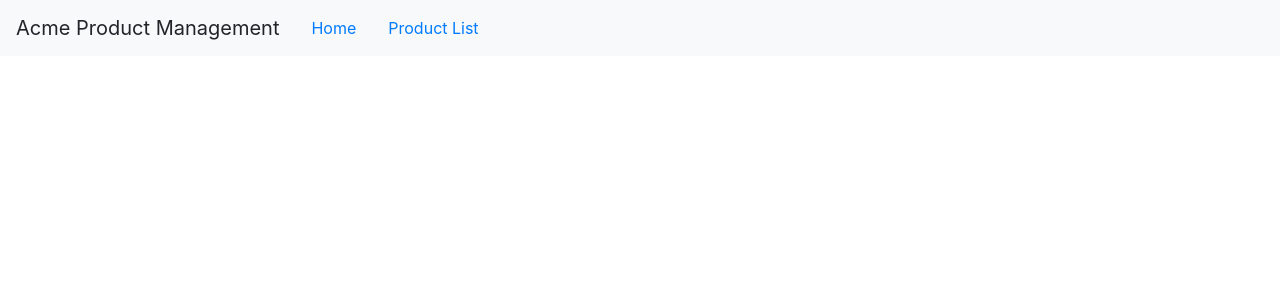
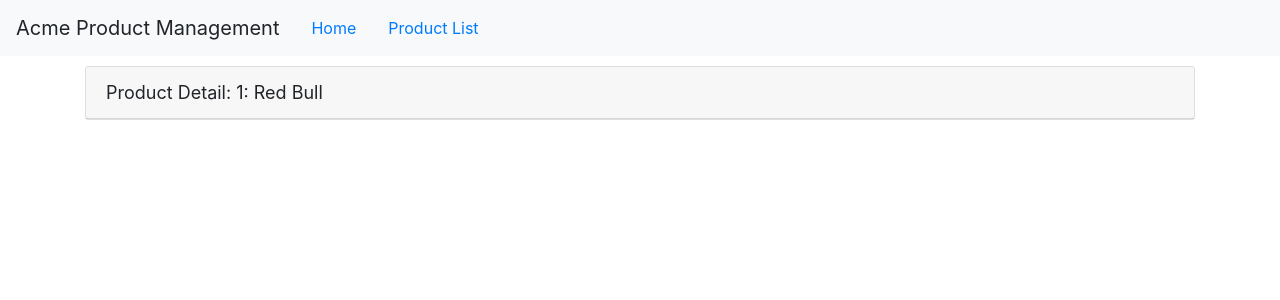
Before and after one commit to ehighbaugh/ps-ng-gettingstarted, an Angular app: page /products/1 in a window 1280 px wide. Shown: the top 300 px of the page. Built offline with nearby package versions, Linux system fonts and the light colour scheme.

Commit message:
added router to constructor; created OnBack method

```diff
--- a/src/app/products/product-detail.component.ts
+++ b/src/app/products/product-detail.component.ts
@@ -1,4 +1,5 @@
 import { Component, OnInit } from '@angular/core';
+import { ActivatedRoute, Router } from '@angular/router';
 
 import { IProduct } from './product';
 
@@ -10,9 +11,25 @@ export class ProductDetailComponent implements OnInit {
   pageTitle = 'Product Detail';
   product: IProduct;
 
-  constructor() { }
+  constructor(private route: ActivatedRoute,
+              private router: Router) { }
 
   ngOnInit() {
+    let id = +this.route.snapshot.paramMap.get('id');
+    this.pageTitle += `: ${id}`;
+    this.product = {
+      'productId': id,
+      'productName': 'Red Bull',
+      'productCode': 'HEL-012',
+      'releaseDate': 'December 27, 2014',
+      'description': 'A can of red bull',
+      'price': 4.99,
+      'starRating': 2.5,
+      'imageUrl': 'https://openclipart.org/detail/283385/redbull'
+    };
   }
 
+  onBack(): void {
+    this.router.navigate(['/products']);
+  }
 }
```
